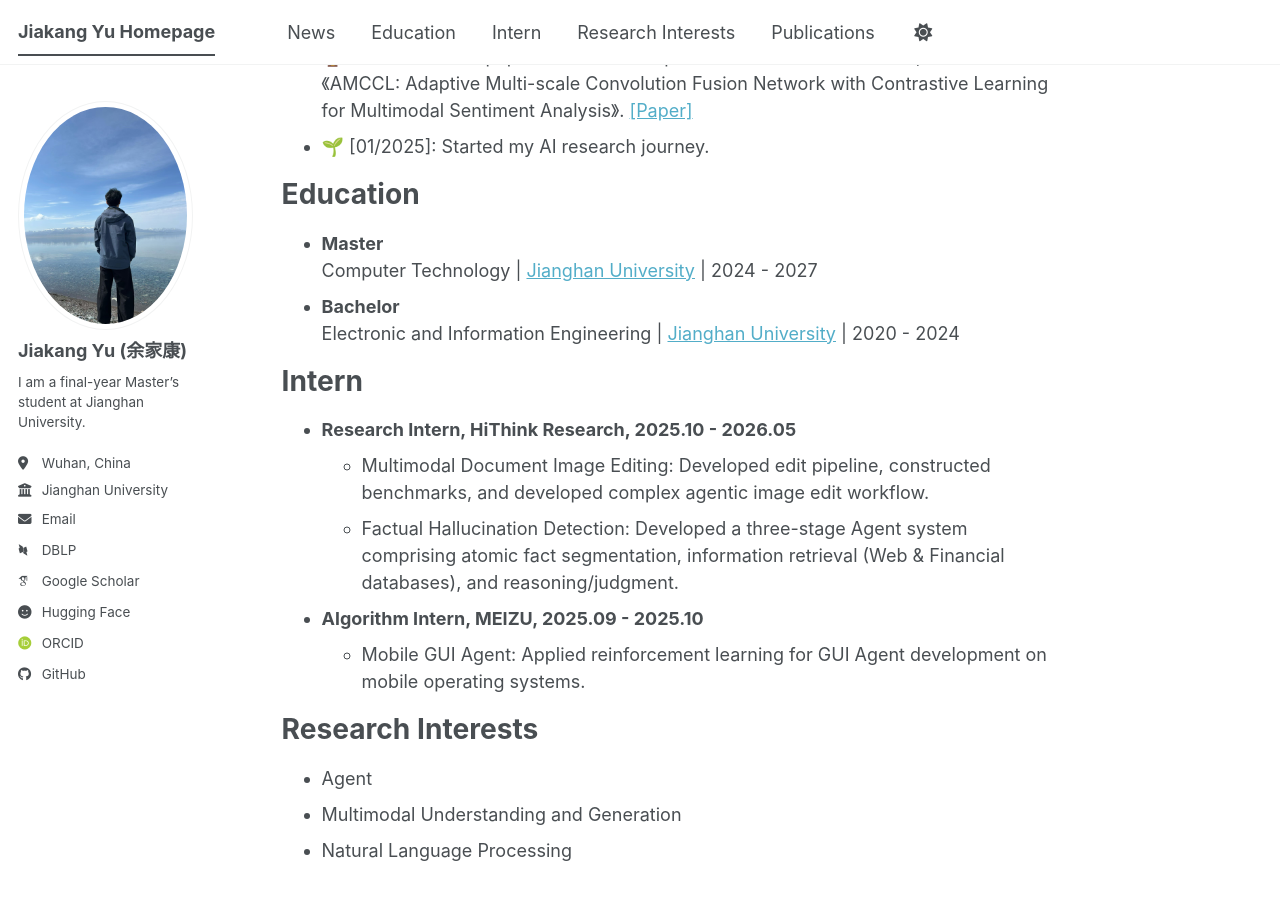
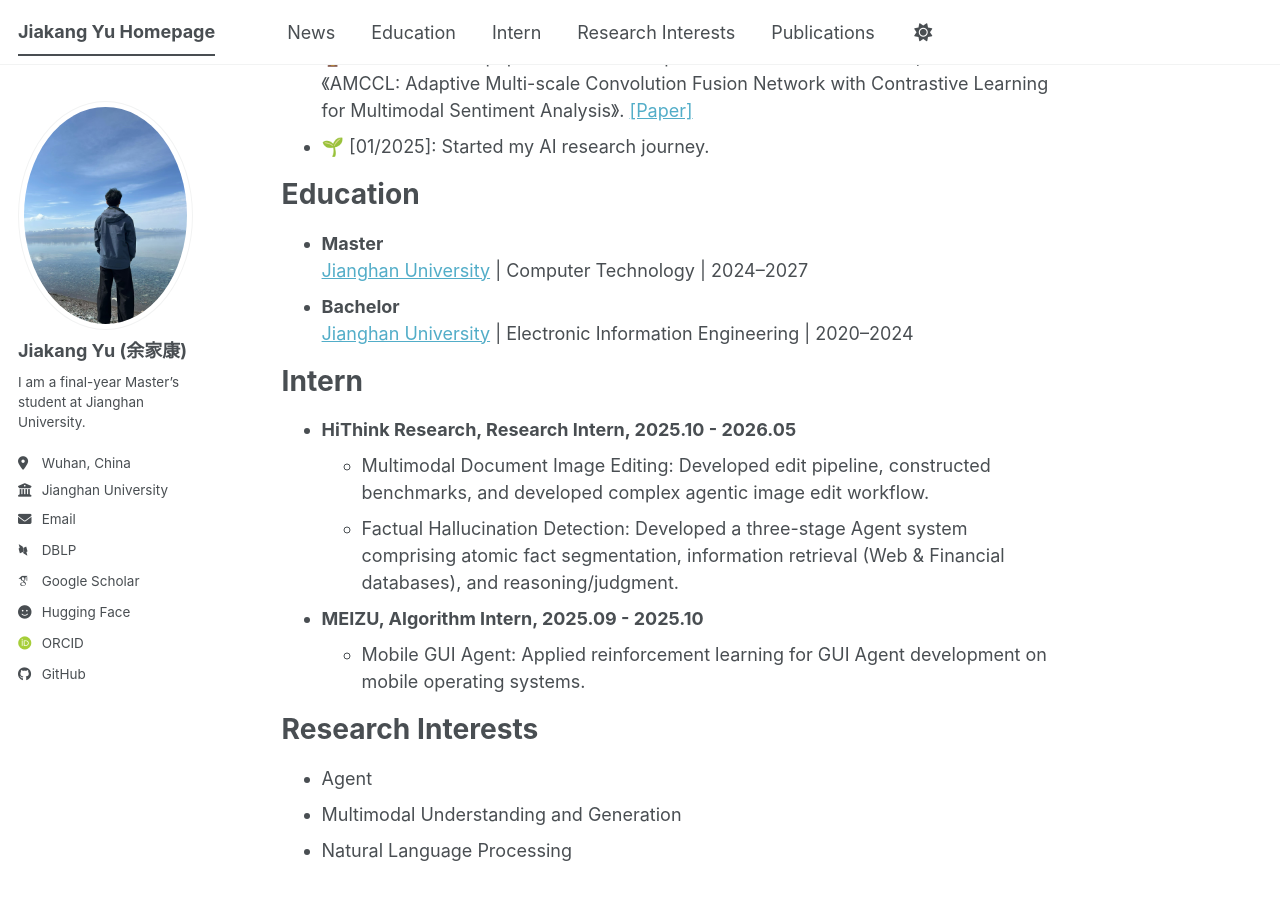
Before and after one commit to kaka-yjk/kaka-yjk.github.io, a Jekyll site: the page built from _pages/about.md, in a window 1280 px wide and 900 px high, scrolled down 773 px. Built offline with Jekyll 4.4.1, drawn with Linux system fonts in a browser that asks for light colours; some web fonts are replaced; a script bundle is joined from its source files by our own code; library files that are not in the unit come from our copies.

```diff
--- a/_pages/about.md
+++ b/_pages/about.md
@@ -28,15 +28,15 @@ I am always open to academic discussions and welcome opportunities for research
 
 <h1 id="education">Education</h1>
 * **Master**
-  Computer Technology | [Jianghan University](https://www.jhun.edu.cn/) | 2024 - 2027
+  [Jianghan University](https://www.jhun.edu.cn/) | Computer Technology | 2024–2027
 * **Bachelor**
-  Electronic and Information Engineering | [Jianghan University](https://www.jhun.edu.cn/) | 2020 - 2024
+  [Jianghan University](https://www.jhun.edu.cn/) | Electronic Information Engineering | 2020–2024
 
 <h1 id="intern">Intern</h1>
-* **Research Intern, HiThink Research, 2025.10 - 2026.05**
+* **HiThink Research, Research Intern, 2025.10 - 2026.05**
   * Multimodal Document Image Editing: Developed edit pipeline, constructed benchmarks, and developed complex agentic image edit workflow.
   * Factual Hallucination Detection: Developed a three-stage Agent system comprising atomic fact segmentation, information retrieval (Web & Financial databases), and reasoning/judgment.
-* **Algorithm Intern, MEIZU, 2025.09 - 2025.10**
+* **MEIZU, Algorithm Intern, 2025.09 - 2025.10**
   * Mobile GUI Agent: Applied reinforcement learning for GUI Agent development on mobile operating systems.
 
 <h1 id="research-interests">Research Interests</h1>
```
